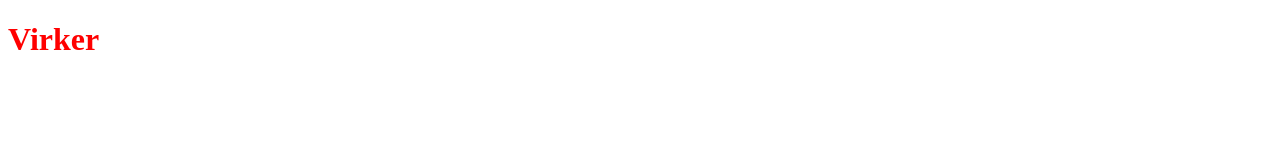
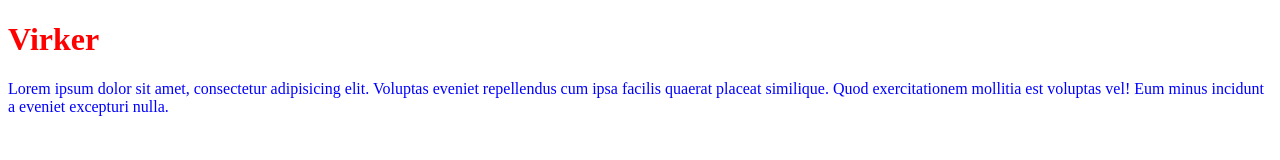
Before and after one commit to laba0002/git-test, a plain HTML site: page index.html in a window 1280 px wide. Drawn offline with Linux system fonts and the light colour scheme.

Commit message:
tilføjer paragraph og styling

```diff
--- a/index.html
+++ b/index.html
@@ -10,6 +10,9 @@
 
 <body>
     <h1> Virker</h1>
+    <p>Lorem ipsum dolor sit amet, consectetur adipisicing elit. Voluptas eveniet repellendus cum ipsa facilis quaerat
+        placeat similique. Quod exercitationem mollitia est voluptas vel! Eum minus incidunt a eveniet excepturi nulla.
+    </p>
 </body>
 
 </html>
--- a/style.css
+++ b/style.css
@@ -1,3 +1,7 @@
 h1 {
   color: red;
 }
+
+p {
+  color: blue;
+}
```
